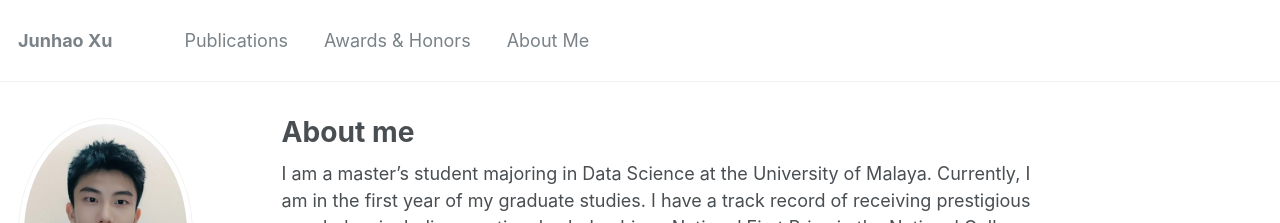
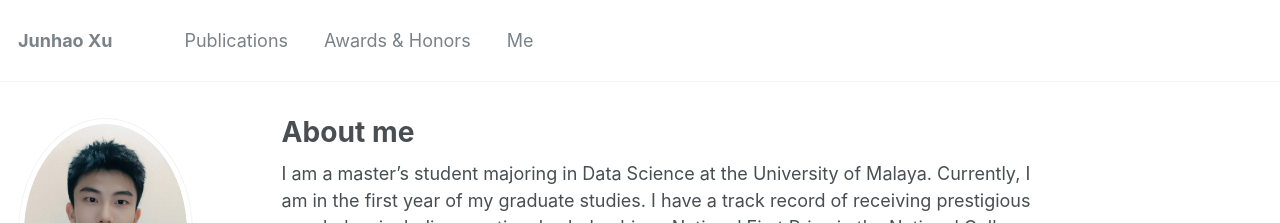
Before and after one commit to Junhao6666/Junhao6666.github.io, a Jekyll site: the page built from _pages/about.md, in a window 1280 px wide. Shown: the top 223 px of the page. Built offline with Jekyll 4.4.1, drawn with Linux system fonts in a browser that asks for light colours; some web fonts are replaced.

Commit message:
Update navigation.yml

```diff
--- a/_data/navigation.yml
+++ b/_data/navigation.yml
@@ -6,7 +6,7 @@ main:
   - title: "Awards & Honors"
     url: /Awards & Honors/
 
-  - title: "About Me"
+  - title: "Me"
     url: /Me/
   # - title: "Teaching"
   #   url: /teaching/
```
